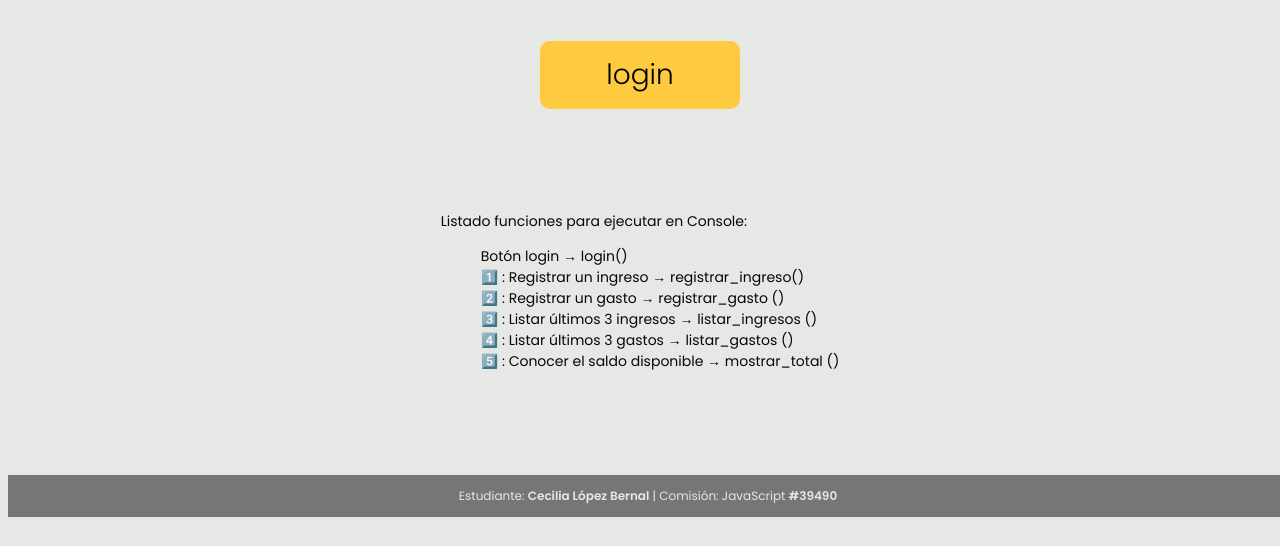
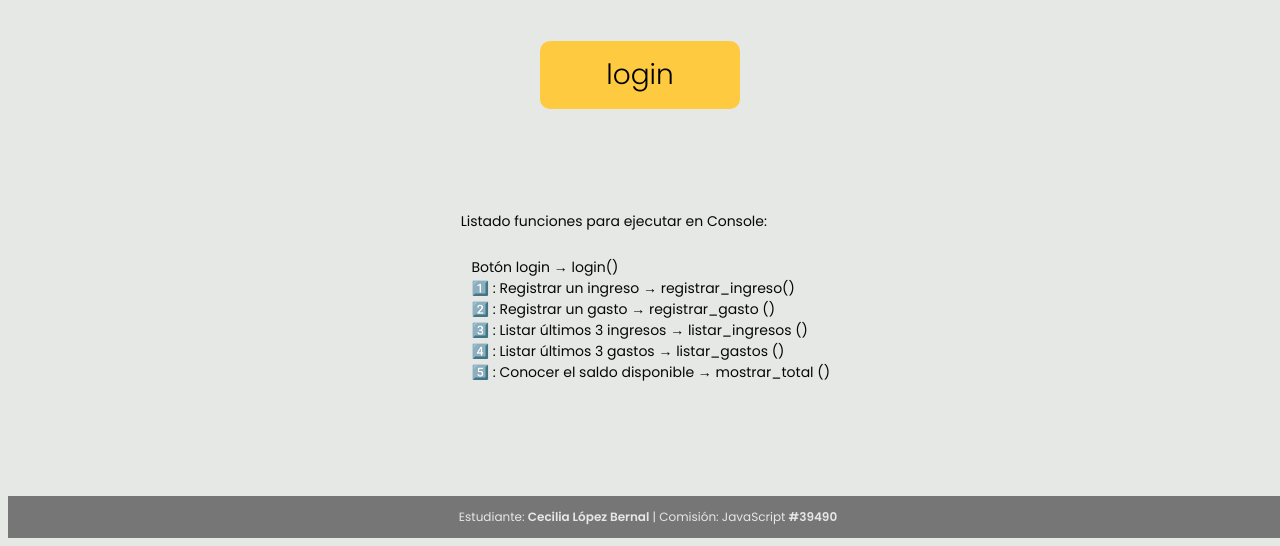
Before and after one commit to cecilopezbernal/guole, a plain HTML site: page index.html in a window 1280 px wide. Shown: the part 267-813 px from the top of the page. Drawn offline with Linux system fonts and the light colour scheme.

Commit message:
Primera entrega, estructura y funcionalidades muy básicas

```diff
--- a/css/style.css
+++ b/css/style.css
@@ -7,7 +7,6 @@ body{
     color: #080708;
     font-family: 'Poppins', sans-serif;
     overflow-x: hidden;
-
 }
 
 img {
@@ -16,7 +15,6 @@ img {
 }
 
 button{
-    /* color: #080708; */
     font-family: 'Poppins', sans-serif;
     font-weight: 300;
     font-size: 28px;
@@ -29,13 +27,14 @@ button{
 }
 
 .caja_funciones {
-    /* color: #080708; */
     font-size: 14px;
     margin: 7% auto;
 }
 
 ul {
     list-style: none;
+    padding: 3%;
+    width: 100%;
 }
 
 footer {
```
